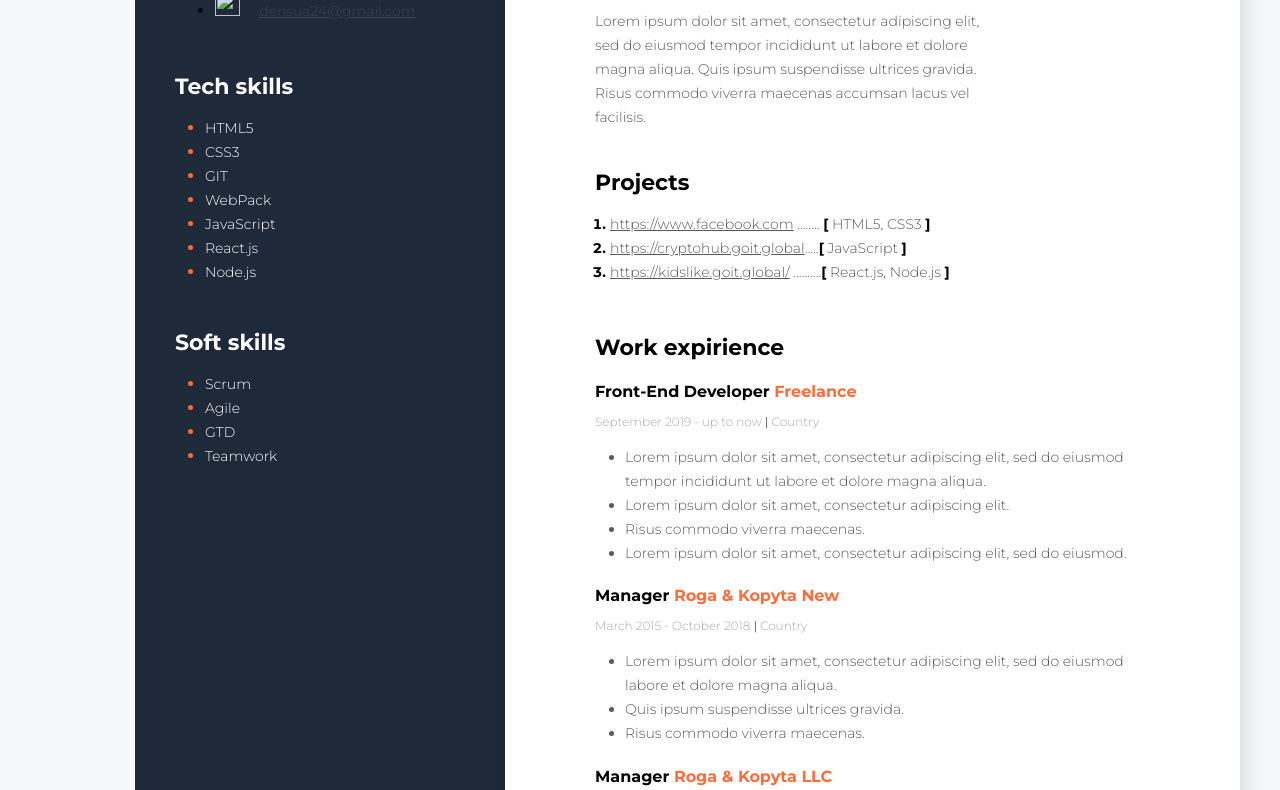
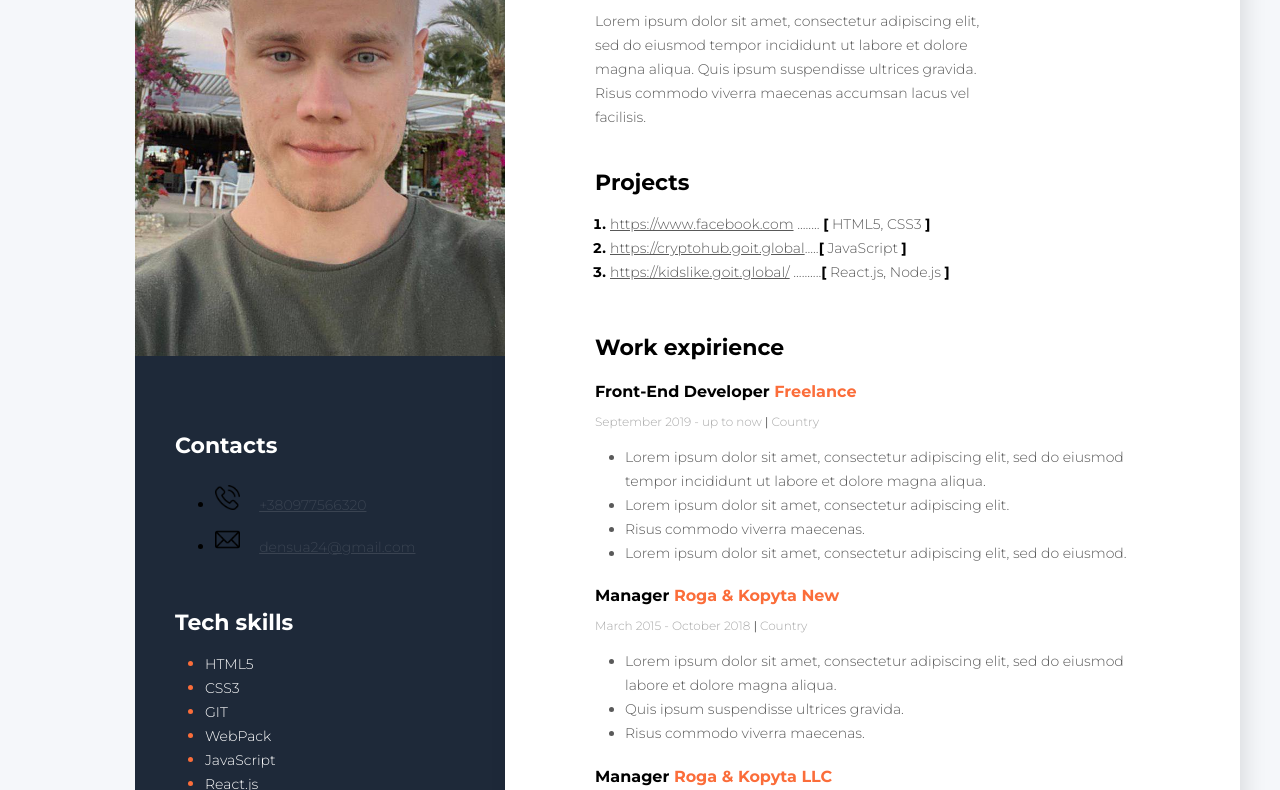
Before and after one commit to denUA24/CV, a plain HTML site: page index.html in a window 1280 px wide. Shown: the part 243-1033 px from the top of the page. Drawn offline with Linux system fonts and the light colour scheme.

Commit message:
Update index.html

```diff
--- a/index.html
+++ b/index.html
@@ -99,7 +99,7 @@
 
     <!--Sidebar-->
     <aside class="sidebar">
-        <img class="photo" width="290" src="./res1.jpeg" alt="User photo" />
+        <img class="photo" width="290" src="./img/res1.jpeg" alt="User photo" />
 
 
         <!--Contacts-->
@@ -109,11 +109,11 @@
         <div>
             <ul>
                 <li>
-                    <img class="img1"  src="./telephone.png" alt="" />
+                    <img class="img1"  src="./img/telephone.png" alt="" />
                     <a href=" tel:+380977566320" class="contact-link">+380977566320</a>
                 </li>
                 <li>
-                    <img class="img2" src="./email2.png" alt="" />
+                    <img class="img2" src="./img/email2.png" alt="" />
                     <a href="mailto:densua24@gmail.com" class="contact-link">densua24@gmail.com</a>
                 </li>
             </ul>
```
